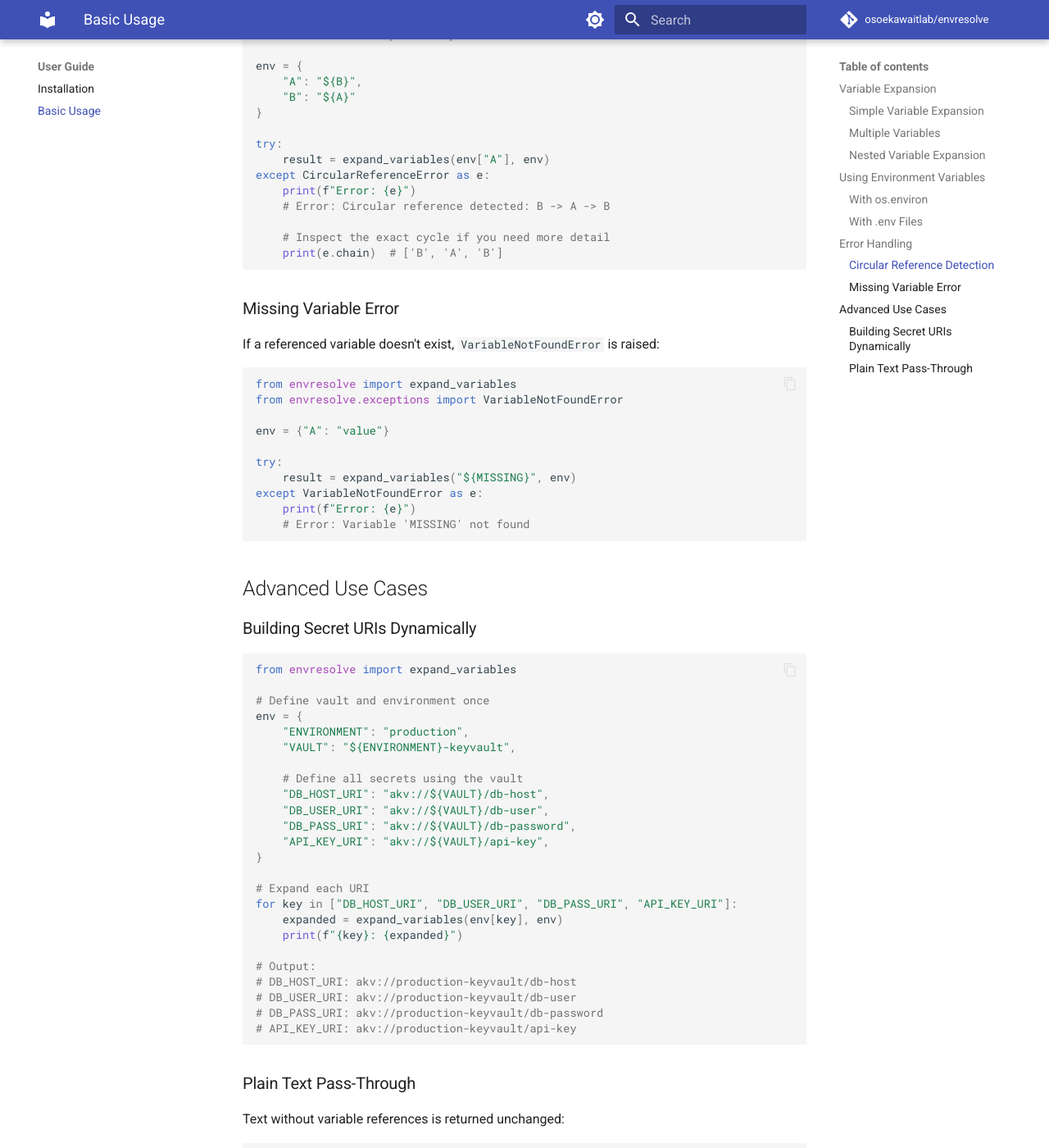
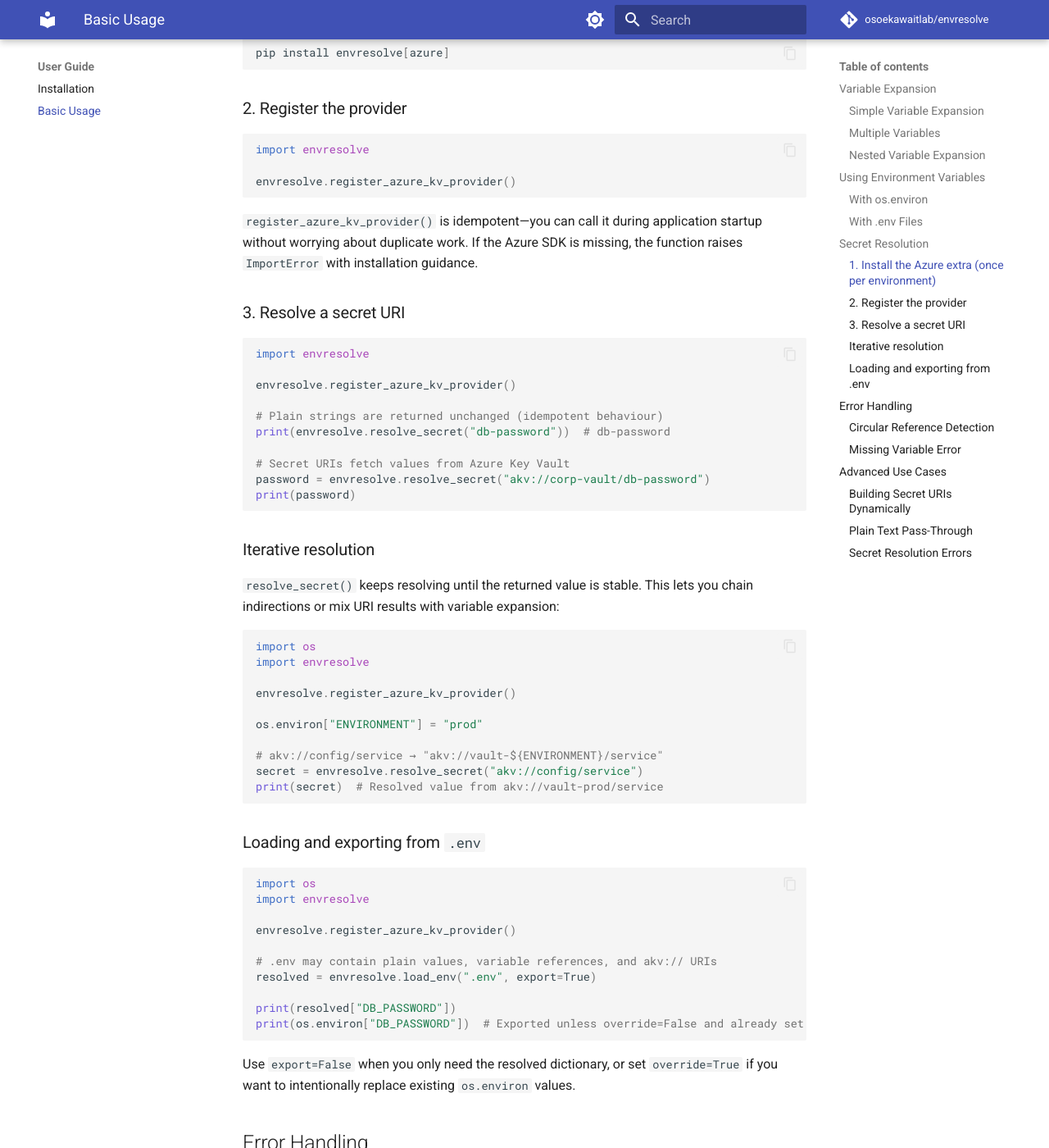
Before and after one commit to osoekawaitlab/envresolve, an MkDocs documentation site: the page built from docs/user-guide/basic-usage.md, in a window 1280 px wide and 1400 px high, scrolled down 2278 px. Shown: the whole window at 82% size. Built offline with MkDocs 1.6.1 and Material for MkDocs 9.7.7, drawn with Linux system fonts in a browser that asks for light colours; comment, search, counter and statistics services are not loaded; some of the changed text lies outside the part shown.

Commit message:
docs: update docs

````diff
--- a/docs/user-guide/basic-usage.md
+++ b/docs/user-guide/basic-usage.md
@@ -103,6 +103,81 @@ print(db_password_uri)  # Output: akv://my-company-vault/db-password
 print(api_key_uri)      # Output: akv://my-company-vault/api-key
 ```
 
+## Secret Resolution
+
+envresolve can resolve secrets referenced with `akv://` URIs. Provider
+registration is explicit so you only pay the dependency cost when you opt in.
+
+### 1. Install the Azure extra (once per environment)
+
+```bash
+pip install envresolve[azure]
+```
+
+### 2. Register the provider
+
+```python
+import envresolve
+
+envresolve.register_azure_kv_provider()
+```
+
+`register_azure_kv_provider()` is idempotent—you can call it during application
+startup without worrying about duplicate work. If the Azure SDK is missing, the
+function raises `ImportError` with installation guidance.
+
+### 3. Resolve a secret URI
+
+```python
+import envresolve
+
+envresolve.register_azure_kv_provider()
+
+# Plain strings are returned unchanged (idempotent behaviour)
+print(envresolve.resolve_secret("db-password"))  # db-password
+
+# Secret URIs fetch values from Azure Key Vault
+password = envresolve.resolve_secret("akv://corp-vault/db-password")
+print(password)
+```
+
+### Iterative resolution
+
+`resolve_secret()` keeps resolving until the returned value is stable. This lets
+you chain indirections or mix URI results with variable expansion:
+
+```python
+import os
+import envresolve
+
+envresolve.register_azure_kv_provider()
+
+os.environ["ENVIRONMENT"] = "prod"
+
+# akv://config/service → "akv://vault-${ENVIRONMENT}/service"
+secret = envresolve.resolve_secret("akv://config/service")
+print(secret)  # Resolved value from akv://vault-prod/service
+```
+
+### Loading and exporting from `.env`
+
+```python
+import os
+import envresolve
+
+envresolve.register_azure_kv_provider()
+
+# .env may contain plain values, variable references, and akv:// URIs
+resolved = envresolve.load_env(".env", export=True)
+
+print(resolved["DB_PASSWORD"])
+print(os.environ["DB_PASSWORD"])  # Exported unless override=False and already set
+```
+
+Use `export=False` when you only need the resolved dictionary, or set
+`override=True` if you want to intentionally replace existing `os.environ`
+values.
+
 ## Error Handling
 
 ### Circular Reference Detection
@@ -188,3 +263,23 @@ print(result)  # Output: plain text with $100 price
 ```
 
 Note: A lone `$` followed by non-variable characters (like digits) is preserved.
+
+### Secret Resolution Errors
+
+Azure-specific failures (missing vaults, permission issues, network errors)
+raise `SecretResolutionError`. The exception carries the failing URI, making it
+easy to log or surface to users:
+
+```python
+import envresolve
+from envresolve.exceptions import SecretResolutionError
+
+envresolve.register_azure_kv_provider()
+
+try:
+    envresolve.resolve_secret("akv://missing-vault/api-key")
+except SecretResolutionError as exc:
+    print(exc)              # Human-readable message
+    print(exc.uri)          # akv://missing-vault/api-key
+    print(exc.original_error)  # Underlying Azure exception (if available)
+```
````
Also changed, not shown: README.md (+9 -0 lines), docs/adr/0010-iterative-uri-resolution.md (added, +101 -0 lines), docs/adr/0011-conditional-doctest-skip.md (added, +104 -0 lines), docs/adr/0012-pytest-markers-for-azure-dependencies.md (added, +106 -0 lines), docs/adr/0013-class-based-api-design.md (added, +107 -0 lines), docs/adr/0014-importlib-lazy-import.md (added, +108 -0 lines), docs/index.md (+1 -1 lines), docs/roadmap.md (+4 -3 lines), docs/user-guide/installation.md (+12 -2 lines).
